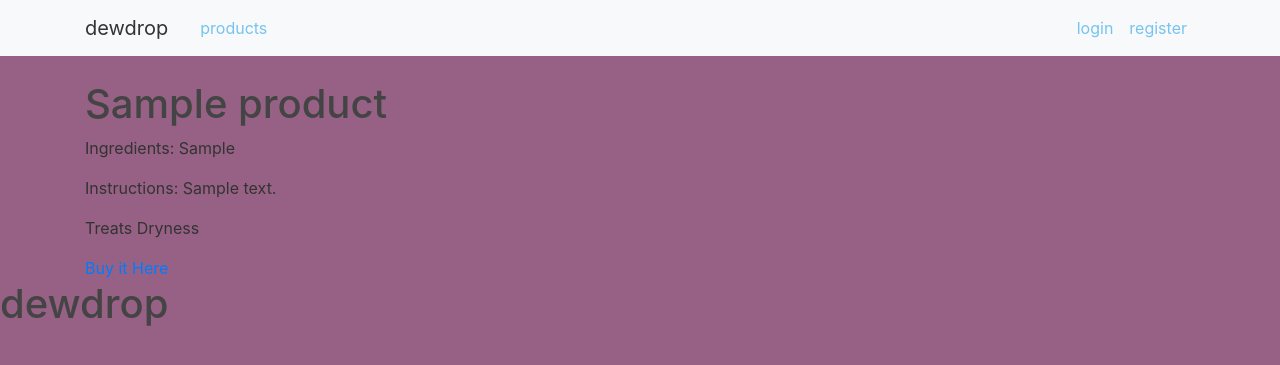
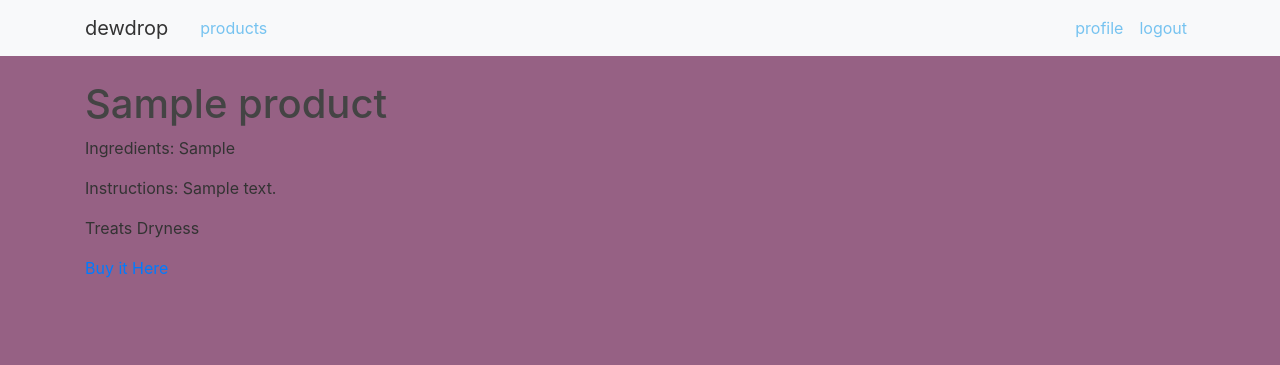
Before and after one commit to Kristinboyd/therealdewdrop, a Django app: page /products/ in a window 1280 px wide. Shown: the top 365 px of the page. Run offline with Django 3.2, Linux system fonts and the light colour scheme; a user stored in the database is signed in; tables that the repository leaves empty hold one stand-in row (values such as "Sample post"); parts of the project's set-up code (start-up, migrations or seed data) failed here and were passed over; some libraries are stand-ins or nearby versions.

Commit message:
Add logic to nav bar depending if user is logged in or logged out

```diff
--- a/users/templates/users/base.html
+++ b/users/templates/users/base.html
@@ -27,8 +27,13 @@
                 </div>
               <!-- Navbar Right Side -->
               <div class="navbar-nav">
-                <a class="nav-item nav-link" href="{% url 'login' %}">login</a>
-                <a class="nav-item nav-link" href="{% url 'register' %}">register</a>
+                {% if user.is_authenticated %}
+                  <a class="nav-item nav-link" href="{% url 'profile' %}">profile</a>
+                  <a class="nav-item nav-link" href="{% url 'logout' %}">logout</a>
+                {% else %}
+                  <a class="nav-item nav-link" href="{% url 'login' %}">login</a>
+                  <a class="nav-item nav-link" href="{% url 'register' %}">register</a>
+                {% endif %}
               </div>
             </div>
           </div>
@@ -38,7 +43,6 @@
     {% block content %} {% endblock %}
     </div>
 
-<h1>dewdrop</h1>
     <!-- Optional JavaScript -->
     <!-- jQuery first, then Popper.js, then Bootstrap JS -->
     <script src="https://code.jquery.com/jquery-3.3.1.slim.min.js" integrity="sha384-q8i/X+965DzO0rT7abK41JStQIAqVgRVzpbzo5smXKp4YfRvH+8abtTE1Pi6jizo" crossorigin="anonymous"></script>
```
